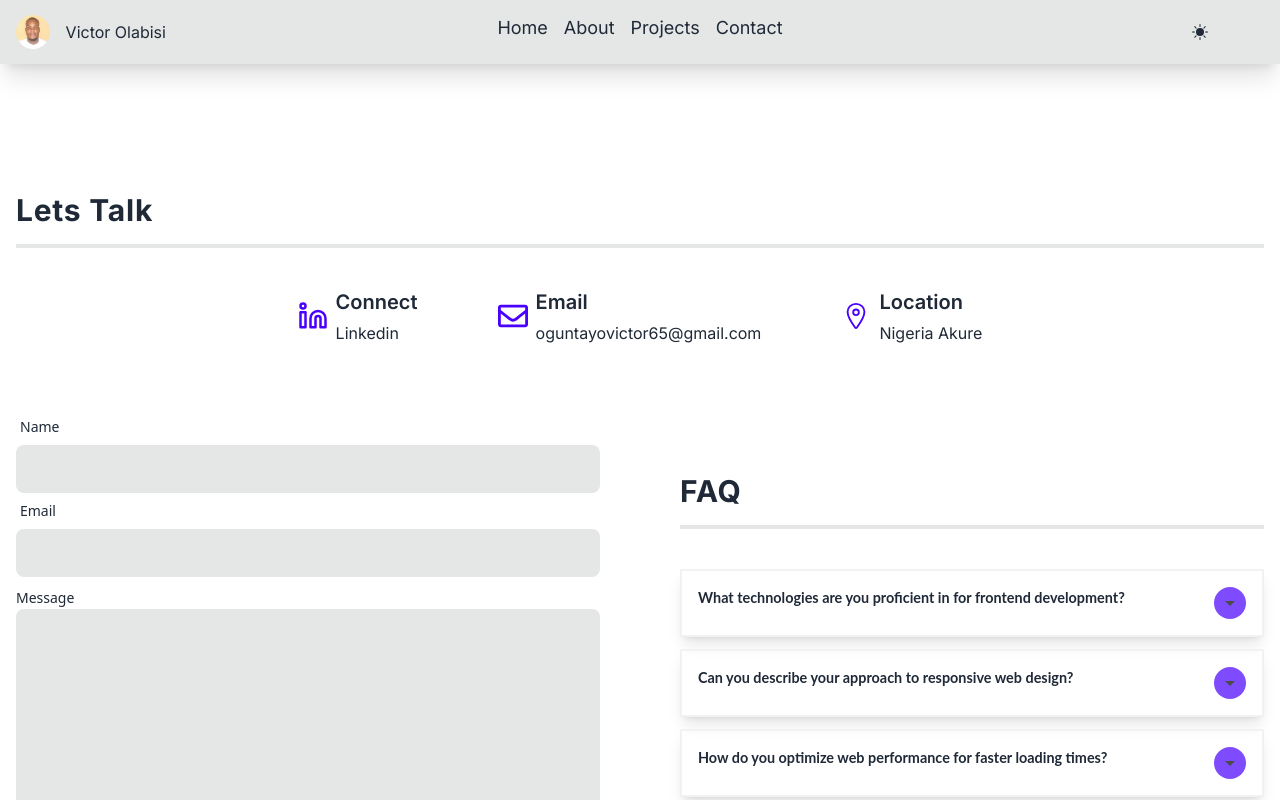
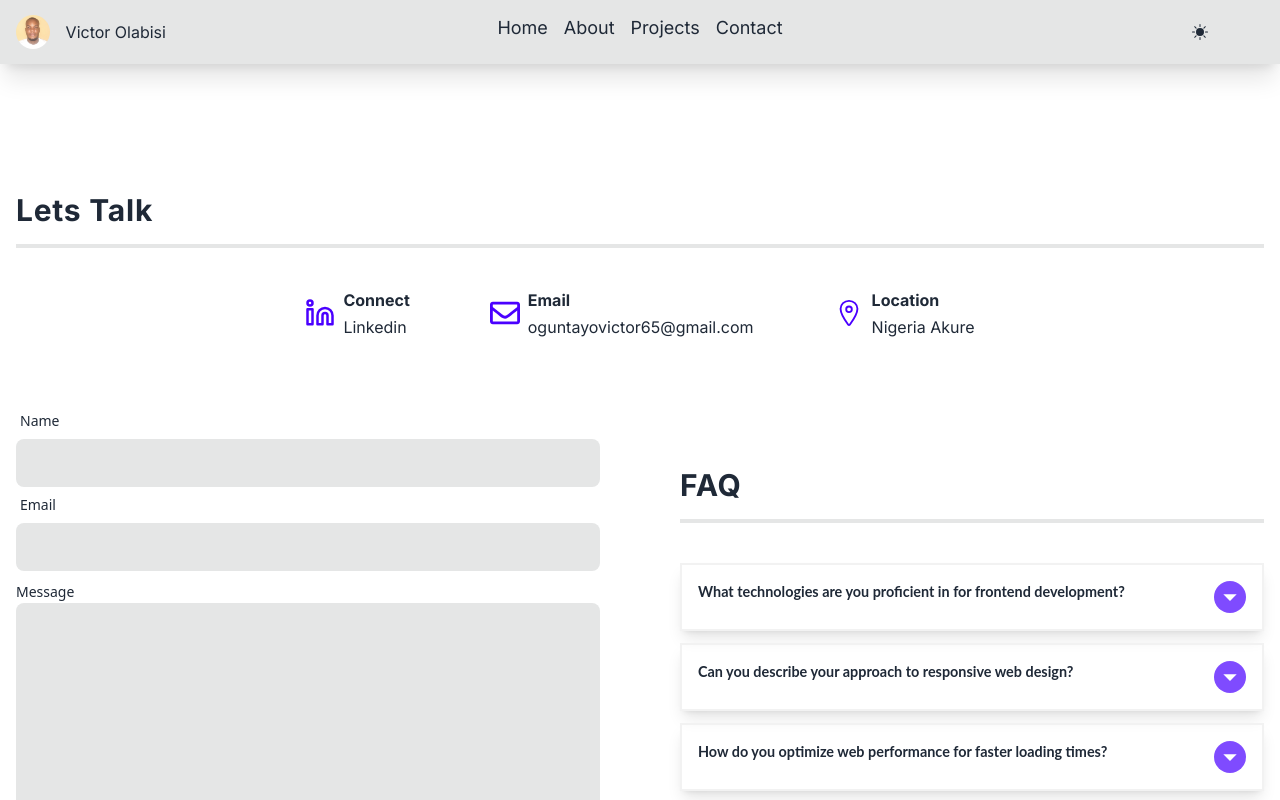
Before and after one commit to vtechwise/reactjs-portfolio, a React (Vite) app: page /contact in a window 1280 px wide. Shown: the top 800 px of the page. Built offline with nearby package versions, Linux system fonts and the light colour scheme; some icons are missing.

Commit message:
adjustment

```diff
--- a/src/pages/Contact.jsx
+++ b/src/pages/Contact.jsx
@@ -30,9 +30,7 @@ const Contact = () => {
             <LuLinkedin />
           </span>
           <div>
-            <h5 className="text-xl font-semibold  mb-[.3rem] capitalize">
-              connect
-            </h5>
+            <h5 className=" font-bold mb-[.17rem] capitalize">connect</h5>
             <a href="">Linkedin</a>
           </div>
         </div>
@@ -41,9 +39,7 @@ const Contact = () => {
             <FaRegEnvelope />
           </span>
           <div>
-            <h5 className="text-xl font-semibold  mb-[.3rem] capitalize">
-              email
-            </h5>
+            <h5 className="text- font-bold  mb-[.17rem] capitalize">email</h5>
             <a href="">oguntayovictor65@gmail.com</a>
           </div>
         </div>
@@ -52,10 +48,10 @@ const Contact = () => {
             <IoLocationOutline />
           </span>
           <div>
-            <h5 className="text-xl font-semibold  mb-[.3rem] capitalize">
+            <h5 className=" font-bold  mb-[.17rem] capitalize">
               location
             </h5>
-            <a href="">Nigeria Akure</a>
+            <a href="#">Nigeria Akure</a>
           </div>
         </div>
       </div>
@@ -113,14 +109,13 @@ const Contact = () => {
           <div>
             {FAQ.map((singleFaq, index) => {
               const { id, question, answer } = singleFaq;
-              const isActive = currentItem === index
+              const isActive = currentItem === index;
 
-              const maxContainerHeight =
-                isActive !== null ? "1000px" : "0px";
+              const maxContainerHeight = isActive !== null ? "1000px" : "0px";
               const containerSpring = useSpring({
                 maxHeight: maxContainerHeight,
                 opacity: isActive !== null ? 1 : 0,
-              config: { tension: 250, friction: 20,duration:600 },
+                config: { tension: 250, friction: 20, duration: 600 },
               });
               const answerSpring = useSpring({
                 height: isActive ? "auto" : 0,
@@ -128,7 +123,11 @@ const Contact = () => {
                 config: { duration: 200 }, // Adjust duration for slower animation
               });
               return (
-                <animated.article style={containerSpring} className="faq shadow-lg mb-3 p-4 border-2 border-base-200">
+                <animated.article
+                  key={id}
+                  style={containerSpring}
+                  className="faq shadow-lg mb-3 p-4 border-2 border-base-200"
+                >
                   <div
                     className="flex gap-x-[2rem] justify-between cursor-pointer "
                     onClick={() => {
@@ -136,16 +135,19 @@ const Contact = () => {
                     }}
                   >
                     <p className="font-bold ">{question}</p>
-                    <div className="h-[2rem] w-[2rem] bg-primary opacity-[70%] flex-shrink-0 rounded-full grid relative  place-items-center text-[1.5rem]">
+                    <div className="h-[2rem] w-[2rem] bg-primary opacity-[70%] flex-shrink-0 rounded-full grid relative  place-items-center text-[2rem]">
                       {currentItem === index ? (
-                        <MdOutlineArrowDropUp className="fill-black absolute" />
+                        <MdOutlineArrowDropUp className="fill-white absolute" />
                       ) : (
-                        <MdOutlineArrowDropDown className="fill-black absolute" />
+                        <MdOutlineArrowDropDown className="fill-white absolute" />
                       )}
                     </div>
                   </div>
                   {currentItem === index && (
-                    <animated.div style={answerSpring} className={` mt-4 animate-[slide-top] transition slide-top duration-300`}>
+                    <animated.div
+                      style={answerSpring}
+                      className={` mt-4 animate-[slide-top] transition slide-top duration-300`}
+                    >
                       <p>{answer}</p>
                     </animated.div>
                   )}
```
Lines whose indentation alone changed are shown as unchanged.
